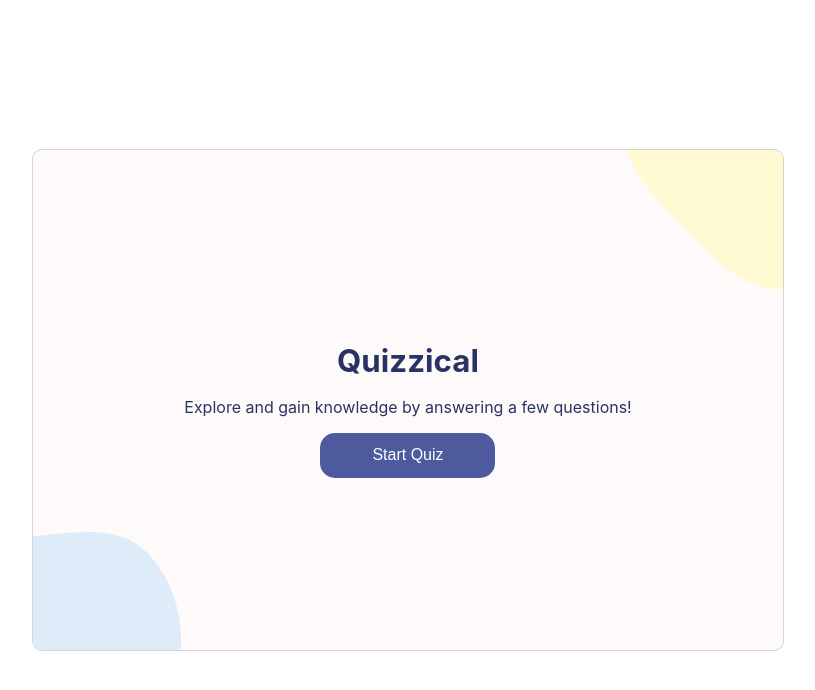
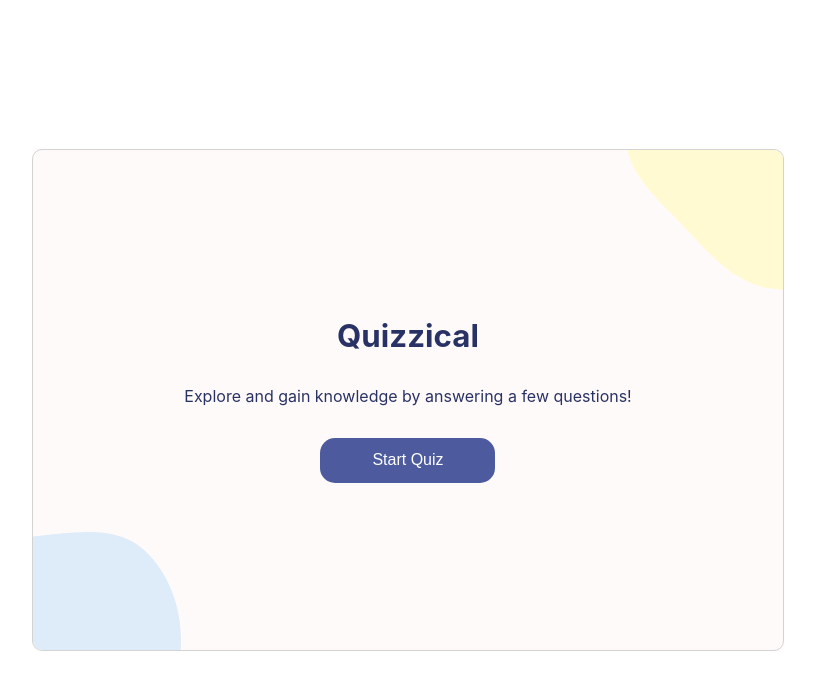
Before and after one commit to brampijper/trivia, a React (Create React App) app: page / in a window 1280 px wide. Shown: the top 690 px of the page, without its empty margins (232-1047 px from the left). Built offline with nearby package versions, Linux system fonts and the light colour scheme.

Commit message:
increased space between elements

```diff
--- a/src/components/StartScreen.css
+++ b/src/components/StartScreen.css
@@ -2,10 +2,12 @@
     display: flex;
     flex-direction: column;
     align-items: center;
+    gap: 2rem;
+    justify-content: center;
 }
 
 .StartScreen h1 {
-    margin-bottom: 0.1rem;
+    margin: 0;
     font-weight: 700;
     font-size: 31.25px;
     line-height: 37px;
@@ -13,6 +15,7 @@
 }
 
 .StartScreen p {
+    margin:0;
     font-weight: 400;
     font-size: 16px;
     line-height: 19px;
```
